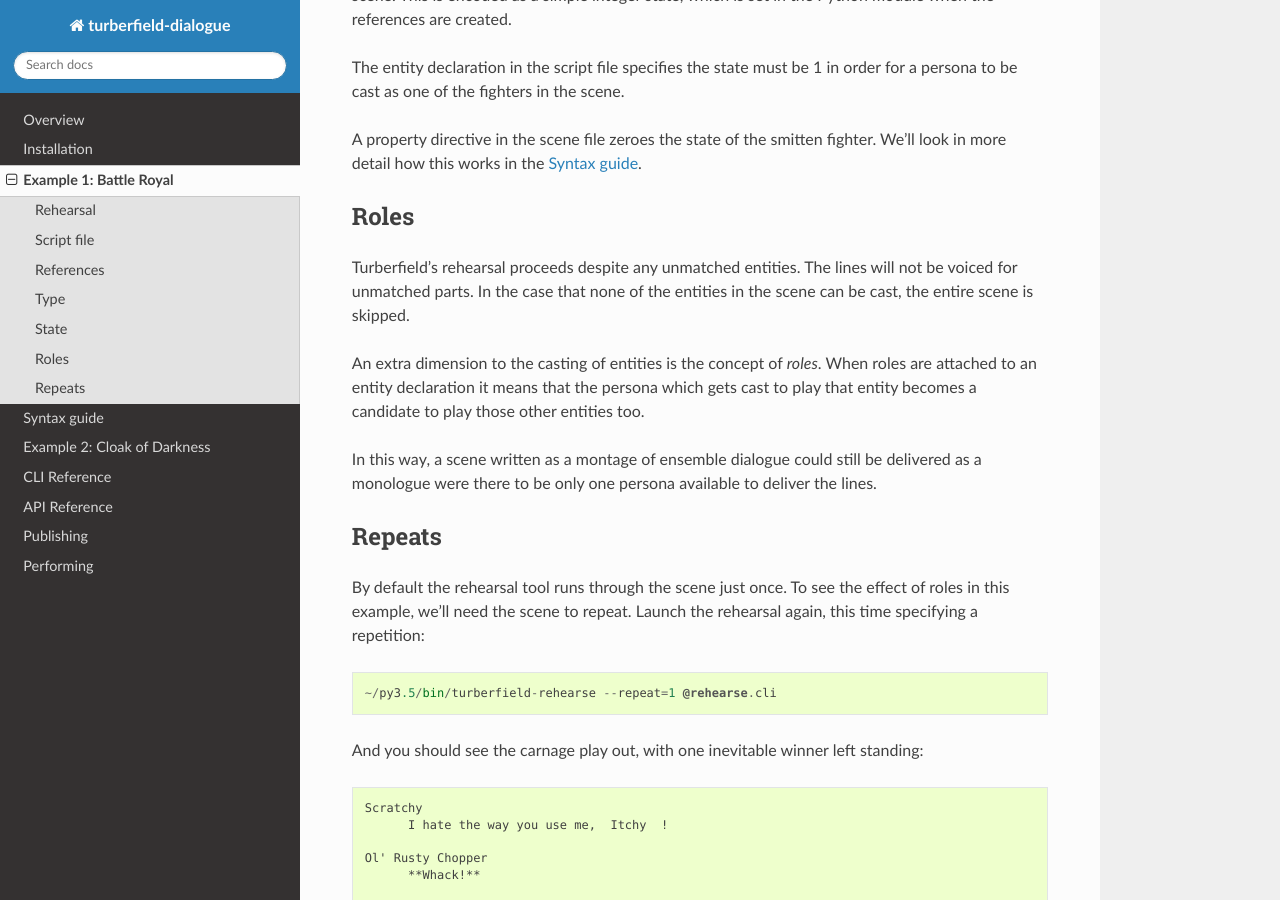
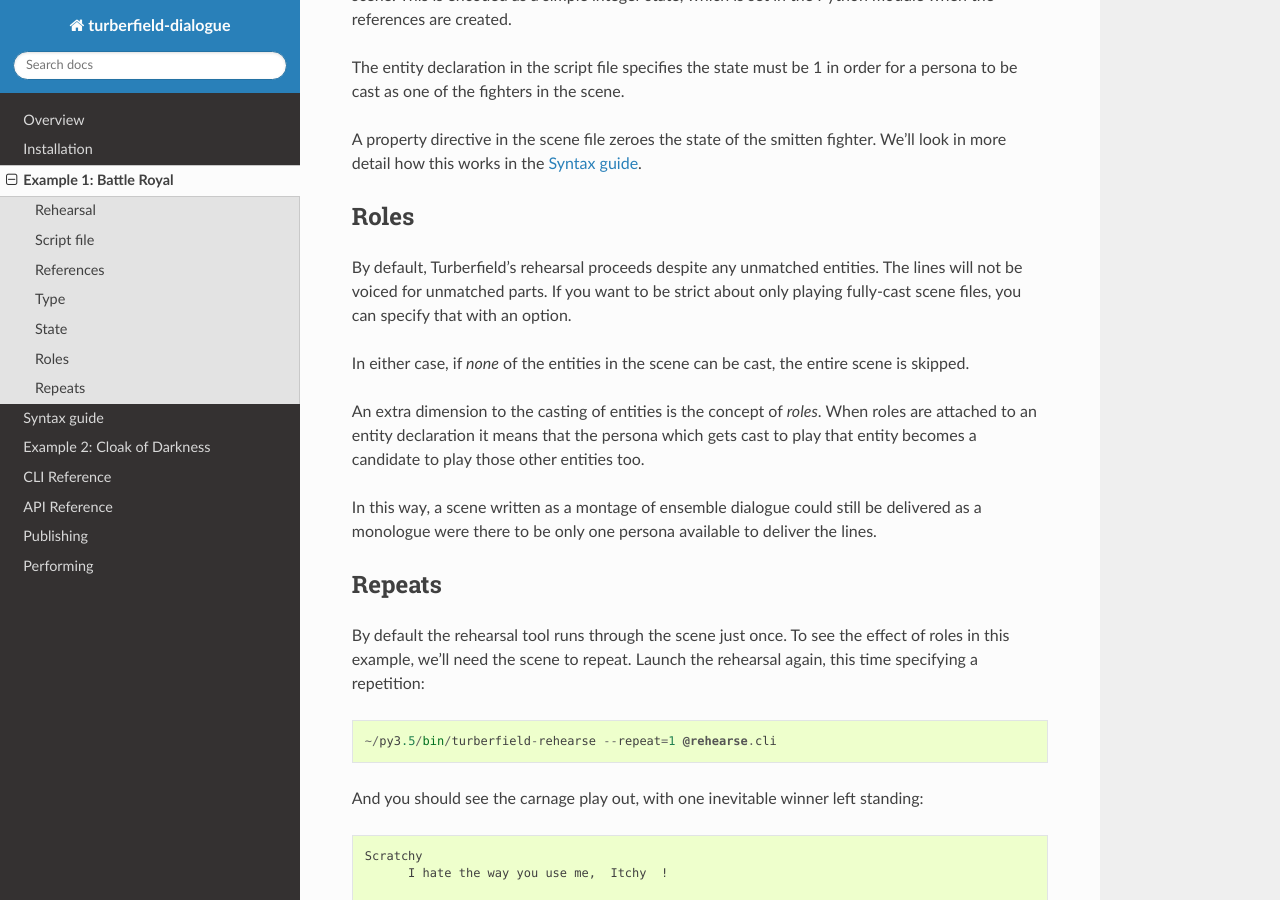
Before and after one commit to tundish/turberfield-dialogue, a Sphinx documentation site: the page built from turberfield/dialogue/doc/battle.rst, in a window 1280 px wide and 900 px high, scrolled down 3958 px. Built offline with Sphinx 7.4.7 and the Read the Docs theme 2.0.0, drawn with Linux system fonts in a browser that asks for light colours; pages that are not in the unit, such as notebooks, are missing from menus.

Commit message:
Added strict mode.

```diff
--- a/CHANGELOG.rst
+++ b/CHANGELOG.rst
@@ -9,4 +9,5 @@ Change Log
 0.8.0
 =====
 
-* `--web` option works tolerably in Firefox.
+* `turberfield-rehearse` **--web** option works tolerably in Firefox.
+* Added **strict** mode for casting a rehearsal.
--- a/turberfield/dialogue/doc/battle.rst
+++ b/turberfield/dialogue/doc/battle.rst
@@ -212,9 +212,12 @@ fighter. We'll look in more detail how this works in the :ref:`syntax`.
 Roles
 =====
 
-Turberfield's rehearsal proceeds despite any unmatched entities. The
-lines will not be voiced for unmatched parts. In the case that none of
-the entities in the scene can be cast, the entire scene is skipped.
+By default, Turberfield's rehearsal proceeds despite any unmatched entities.
+The lines will not be voiced for unmatched parts. If you want to be strict
+about only playing fully-cast scene files, you can specify that with an option.
+
+In either case, if *none* of the entities in the scene can be cast, the entire
+scene is skipped.
 
 An extra dimension to the casting of entities is the concept of `roles`.
 When roles are attached to an entity declaration it means that the
```
Also changed, not shown: 5 other files.
